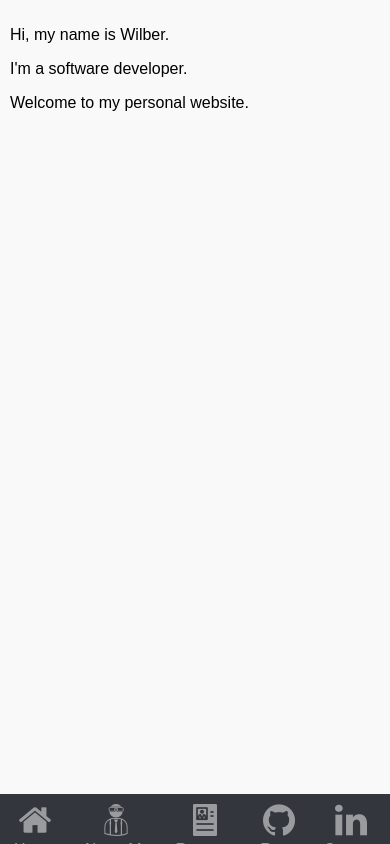
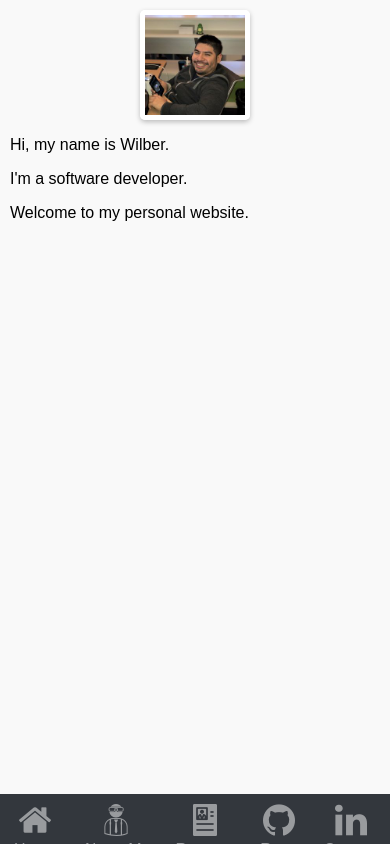
Before and after one commit to wmartin81/wmartin81.github.io, a React app: page /aboutme in a window 390 px wide. Built offline with nearby package versions, Linux system fonts and the light colour scheme.

Commit message:
add more content. fix css.

```diff
--- a/index.html
+++ b/index.html
@@ -5,12 +5,12 @@
     <meta name="viewport" content="width=device-width, initial-scale=1.0">
     <meta http-equiv="X-UA-Compatible" content="ie=edge">
     <title>Welcome to Wilbi</title>
-    <link href="./dist/bundle.css" rel="stylesheet" type="text/css"/>
+    <link href="./dist/bundle.css?v1" rel="stylesheet" type="text/css"/>
 </head>
 <body>
     <div id="root"></div>
     <script crossorigin src="https://unpkg.com/react@16/umd/react.production.min.js"></script>
     <script crossorigin src="https://unpkg.com/react-dom@16/umd/react-dom.production.min.js"></script>
-    <script src="./dist/bundle.js"></script>
+    <script src="./dist/bundle.js?v1"></script>
 </body>
 </html>
--- a/src/components/aboutme.tsx
+++ b/src/components/aboutme.tsx
@@ -1,32 +1,31 @@
 import * as React from 'react';
+interface Abstract{
+    title:string;
+    abstract:string;
+}
+const snippets: Abstract[] =[
+    {
+        title:"What I Do",
+        abstract:"Have worked with many tools across different industries facing many problems. I like to learn about software, new paradigms, and optimization techniques, but what drives me the most is solving tough problems."
+    },
+    {
+        title:"Achievements",
+        abstract:"Designed project architecture, database structures, mid tier APIs, front end javascript code, and accompanying internal tools, for varying companies, from chemical manufacturing and ad tech, to business intelligence products."
+    },
+    {
+        title:"Skills",
+        abstract:"Mostly C# and pure JavaScript, but with a sprinkle of Angular, React, TypeScript, Node, Webpack, Web Services, .NET Core, and SQL."
+    }
+]
 
 const AboutMe = (props) => (
     <div className="aboutme">
-        <div className="aboutme-profile-image"></div>
-        <div className="aboutme-content">
-            <div>
-                <label>What I do</label>
-                <p>
-                    Have worked with many tools across different industries facing many problems.
-                    I like to learn about software, new paradigms, and optimization techniques,
-                    but what drives me the most is solving tough problems.
-                </p>
-            </div>
-            <div>
-                <label>Achievements</label>
-                <p>
-                    Designed project architecture, database structures, mid tier APIs, front end javascript code, and accompanying internal tools,
-                    for varying companies, from chemical manufacturing and ad tech, to business intelligence products.
-                </p>
-            </div>
-            <div>
-                <label>Skills</label>
-                <p>
-                    Mostly C# and pure JavaScript but with a sprinkle of
-                    Angular, React, TypeScript, Node, Webpack, Web Services, .NET Core, SQL
-                </p>
-            </div>
-        </div>
+        {snippets.map((sn) => (
+                <div className="snippet">
+                    <div><label className="title">{sn.title}</label></div>
+                    <div><p className="abstract">{sn.abstract}</p></div>
+                </div>
+            ))}
     </div>
 )
 
--- a/src/components/content.tsx
+++ b/src/components/content.tsx
@@ -6,11 +6,16 @@ import Resume from './resume';
 
 const Content = (props) => (
     <div className="content">
-        <Switch>
-            <Route exact path="/" component={Home}/>
-            <Route path="/aboutme" component={AboutMe}/>
-            <Route path="/resume" component={Resume}/>
-        </Switch>
+        <div className="content-header">
+            <div className="profile-image"></div>
+        </div>
+        <div className="route-render-area">
+            <Switch>
+                <Route exact path="/" component={Home}/>
+                <Route path="/aboutme" component={AboutMe}/>
+                <Route path="/resume" component={Resume}/>
+            </Switch>
+        </div>
     </div>
 )
 
--- a/src/components/resume.tsx
+++ b/src/components/resume.tsx
@@ -1,8 +1,38 @@
 import * as React from 'react';
 
+interface Experience{
+    company:string;
+    title:string;
+    responsibilities:string;
+}
+
+const experiences:Experience[] = [
+    {
+        company:"Infragistics - Web Controls/UX/Data Analytics",
+        title:"Software Developer",
+        responsibilities:"Research/design/develop new features across all tiers for Infragistics' ReportPlus Server, an enterprise-level server application designed for storing, viewing and sharing business analytics. Migrate application front-end from JavaScript & JQuery, to Angular & TypeScript."
+    },
+    {
+        company:"Princing Engine Inc. - Digital Marketing",
+        title:"Software Engineer",
+        responsibilities:"Developed/maintained/deployed digital marketing SaaS platform that would be hosted in AWS EC2 instance. Upgraded and maintained support systems and APIs. Led overhaul of MVC application for Wix marketplace."
+    },
+    {
+        company:"Ungerer & Company - Chemicals Manufacturer",
+        title:"Jr. Software Developer",
+        responsibilities:"Supported, maintained, and extended Expense System, PTO Application, Formula Inventory Tracking and Labeling, ERP system built on proprietary DML, SSRS Reports and other internal business applications."
+    }
+]
+
 const Resume = (props) => (
-    <div>
-        <h1>Hello from Resume!</h1>
+    <div className="resume">
+        {experiences.map((ex) => (
+                <div className="experience">
+                    <div><label className="company">{ex.company}</label></div>
+                    <div><label className="title">{ex.title}</label></div>
+                    <div><p className="responsibilities">{ex.responsibilities}</p></div>
+                </div>
+            ))}
     </div>
 )
 
--- a/src/css/site.css
+++ b/src/css/site.css
@@ -11,7 +11,8 @@ body{
 }
 .nav{
     background-color: #33373d;
-    width:100px
+    width:100px;
+    flex-shrink: 0;
 }
 .nav-button{
     display: block;
@@ -34,6 +35,7 @@ body{
     background-size: 100%;
     background-image: url('images/small_profile.jpg');
     height: 100px;
+    width: 100px;
 }
 .home-button{
     background-image: url('images/home.png');
@@ -73,38 +75,38 @@ body{
 .content{
     flex-grow: 1;
     padding: 10px;
+    overflow: auto;
 }
-.aboutme{
-    display: flex;
+.content-header{
+    display: none;
 }
-.aboutme-profile-image{
-    background-image: url('images/aboutme_large.jpg');
-    background-size: contain;
-    background-repeat: no-repeat;
-    width: 100%;
+.content-header .profile-image{
+    margin: auto;
+    border: 5px solid white;
+    border-radius: 5px;
+    box-shadow: 0px 2px 5px #bbbbbb;
 }
-.aboutme-content{
-}
-
 @media (max-width: 991px) {
+    #app{
+        flex-direction: column;
+        overflow: hidden;
+    }
     .nav{
-        position: fixed;
-        bottom: 0;
         display: flex;
         width: 100%;
+        order:1;
     }
     .nav-button{
         flex-grow: 1;
         height: 50px;
     }
-    .profile-image{
-        height: 0;
+    .nav .profile-image{
+        display: none;
     }
-    .content{
-        padding-bottom: 50px;
+    .content .content-header{
+        display: block;
     }
-    .content > div{
+    .content .route-render-area{
         height: 100%;
-        overflow: auto;
     }
 }
```
Also changed, not shown: src/css/images/aboutme_large.jpg (deleted), 4 other files (tests, documents, lock files or other folders).
